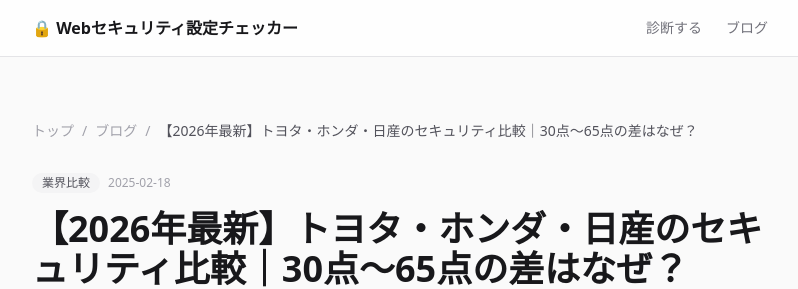
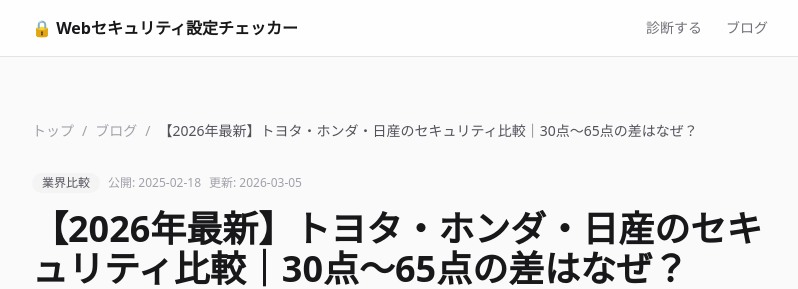
Before and after one commit to okkuso/security-checker, a Next.js app: page /blog/compare-automobile in a window 1280 px wide. Shown: the top 289 px of the page, without its empty margins (240-1038 px from the left). Built offline with nearby package versions, Linux system fonts and the light colour scheme.

Commit message:
Improve SEO freshness signals for blog articles

```diff
--- a/src/app/blog/[slug]/page.tsx
+++ b/src/app/blog/[slug]/page.tsx
@@ -28,6 +28,7 @@
       title: article.title,
       description: article.description,
       publishedTime: article.publishedAt,
+      modifiedTime: article.updatedAt ?? article.publishedAt,
       tags: article.tags,
     },
   };
@@ -45,13 +46,16 @@
   };
 }
 
-function getArticleJsonLd(article: { title: string; description: string; slug: string; publishedAt: string; tags: string[] }) {
+function getArticleJsonLd(article: { title: string; description: string; slug: string; publishedAt: string; updatedAt?: string; tags: string[] }) {
   return {
     "@context": "https://schema.org",
     "@type": "Article",
     headline: article.title,
     description: article.description,
     datePublished: article.publishedAt,
+    dateModified: article.updatedAt ?? article.publishedAt,
+    inLanguage: "ja-JP",
+    mainEntityOfPage: `${BASE_URL}/blog/${article.slug}`,
     keywords: article.tags.join(", "),
     url: `${BASE_URL}/blog/${article.slug}`,
     publisher: {
@@ -122,11 +126,14 @@
       </nav>
 
       {/* メタ情報 */}
-      <div className="flex items-center gap-2 mb-4">
+      <div className="flex flex-wrap items-center gap-2 mb-4">
         <span className="text-xs font-medium px-2.5 py-0.5 rounded-full bg-zinc-100 text-zinc-600">
           {article.category}
         </span>
-        <span className="text-xs text-zinc-400">{article.publishedAt}</span>
+        <span className="text-xs text-zinc-400">公開: {article.publishedAt}</span>
+        {article.updatedAt && article.updatedAt !== article.publishedAt && (
+          <span className="text-xs text-zinc-400">更新: {article.updatedAt}</span>
+        )}
       </div>
 
       <h1 className="text-3xl sm:text-4xl font-bold text-zinc-900 mb-2">{article.title}</h1>
--- a/src/app/sitemap.ts
+++ b/src/app/sitemap.ts
@@ -6,8 +6,8 @@
 export default function sitemap(): MetadataRoute.Sitemap {
   const blogEntries = articles.map((article) => ({
     url: `${BASE_URL}/blog/${article.slug}`,
-    lastModified: new Date(article.publishedAt),
-    changeFrequency: "monthly" as const,
+    lastModified: new Date(article.updatedAt ?? article.publishedAt),
+    changeFrequency: "weekly" as const,
     priority: 0.7,
   }));
 
--- a/src/content/articles.ts
+++ b/src/content/articles.ts
@@ -8,6 +8,7 @@
   title: string;
   description: string;
   publishedAt: string;
+  updatedAt?: string;
   category: string;
   tags: string[];
   content: string;
@@ -27,6 +28,7 @@
     title: "httpsとは？意味・HTTPとの違い・設定方法を初心者向けに3分解説【2026年版】",
     description: "httpsとは何か（意味）を初心者向けに解説。HTTPとの違い、SSL/TLS証明書の設定手順、SEO効果、未対応リスクを3分で理解できる入門ガイド。",
     publishedAt: "2025-02-15",
+    updatedAt: "2026-03-13",
     category: "Web基礎",
     tags: ["HTTPS", "SSL", "TLS", "暗号化", "SEO"],
     content: `
@@ -3441,6 +3443,7 @@
     title: "【2026年最新】ドコモ・au・ソフトバンクのセキュリティ比較｜あなたのキャリアは何位？",
     description: "通信キャリア大手3社を10項目で比較。au 70点・ドコモ 50点・ソフトバンク 40点の差を3分で解説。DMARC未設定リスクと今すぐできる確認方法も紹介。",
     publishedAt: "2025-02-18",
+    updatedAt: "2026-03-05",
     category: "業界比較",
     tags: ["通信キャリア", "業界比較", "ドコモ", "au", "ソフトバンク"],
     content: `
@@ -3526,6 +3529,7 @@
     title: "【2026年版】SaaS5社セキュリティ比較ランキング｜1位80点・最下位55点はどこ？",
     description: "freee・SmartHR・Sansan・サイボウズ・マネーフォワードを10項目で比較。1位80点〜最下位55点の差と導入前チェック3点を3分で解説。",
     publishedAt: "2025-02-18",
+    updatedAt: "2026-03-12",
     category: "業界比較",
     tags: ["SaaS", "業界比較", "freee", "SmartHR", "Sansan", "サイボウズ", "マネーフォワード"],
     content: `
@@ -3616,6 +3620,7 @@
     title: "【2026年最新】トヨタ・ホンダ・日産のセキュリティ比較｜30点〜65点の差はなぜ？",
     description: "自動車メーカー3社を10項目で採点。ホンダ65点・日産50点・トヨタ30点の差を具体的に解説。DMARC未設定リスクと確認方法を3分で紹介。",
     publishedAt: "2025-02-18",
+    updatedAt: "2026-03-05",
     category: "業界比較",
     tags: ["自動車", "業界比較", "トヨタ", "ホンダ", "日産"],
     content: `
```
